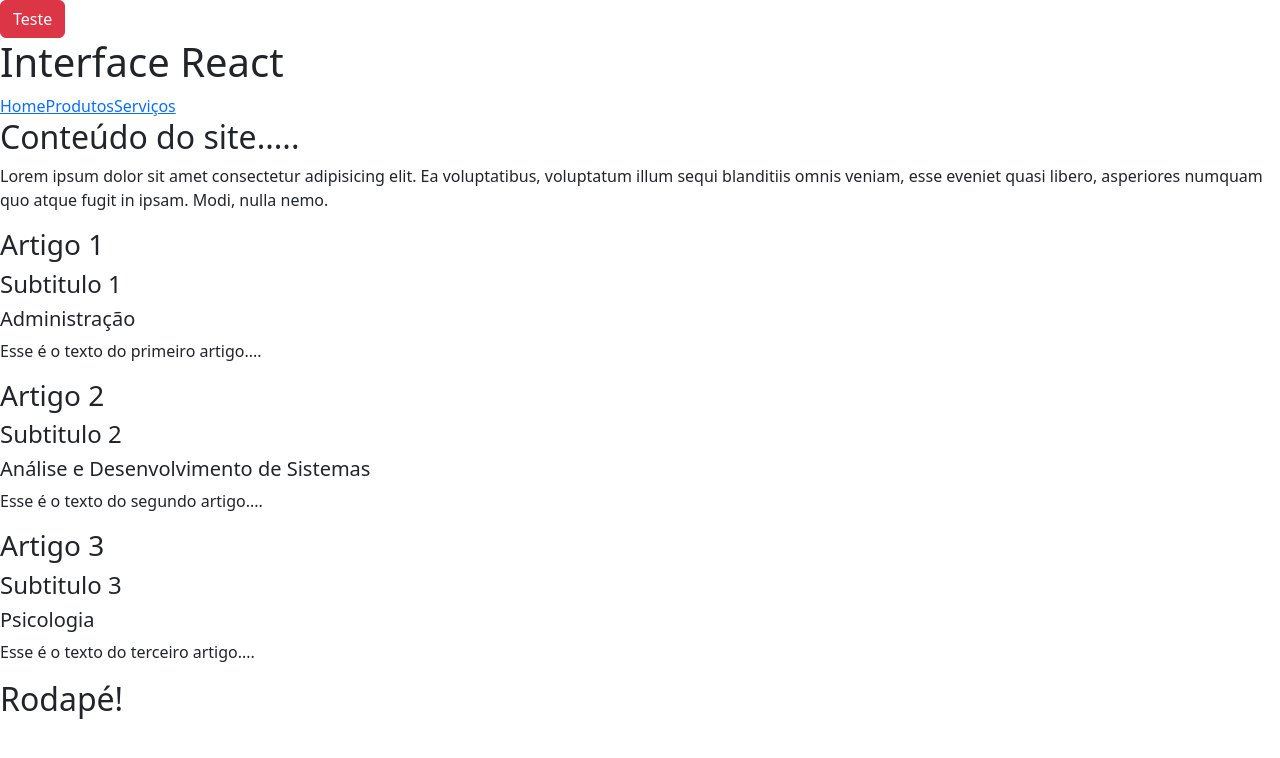
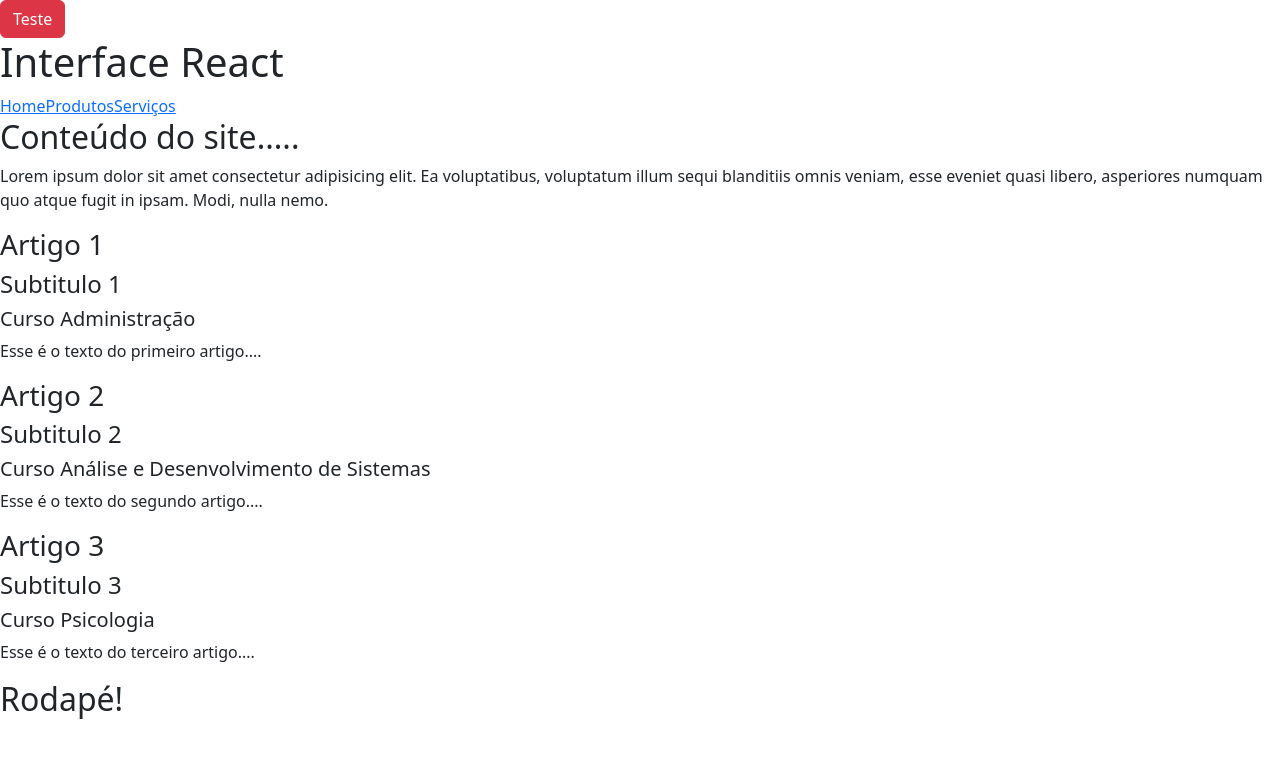
Before and after one commit to thiagoribeiro2003/meu-app, a React (Create React App) app: page / in a window 1280 px wide. Shown: the top 758 px of the page. Built offline with nearby package versions, Linux system fonts and the light colour scheme.

Commit message:
Versão usando destructuring

```diff
--- a/src/components/Artigo.jsx
+++ b/src/components/Artigo.jsx
@@ -1,10 +1,11 @@
-const Artigo = (props) => {
+/* Acesso às props usando destructuring de objeto */
+const Artigo = ({ titulo, subtitulo, cursos, children }) => {
   return (
     <article>
-      <h3> {props.titulo} </h3>
-      <h4> {props.subtitulo} </h4>
-      <h5>{props.cursos}</h5>
-      <p>{props.children} </p>
+      <h3> {titulo} </h3>
+      <h4> {subtitulo} </h4>
+      <h5>Curso {cursos}</h5>
+      <p>{children} </p>
     </article>
   );
 };
```
